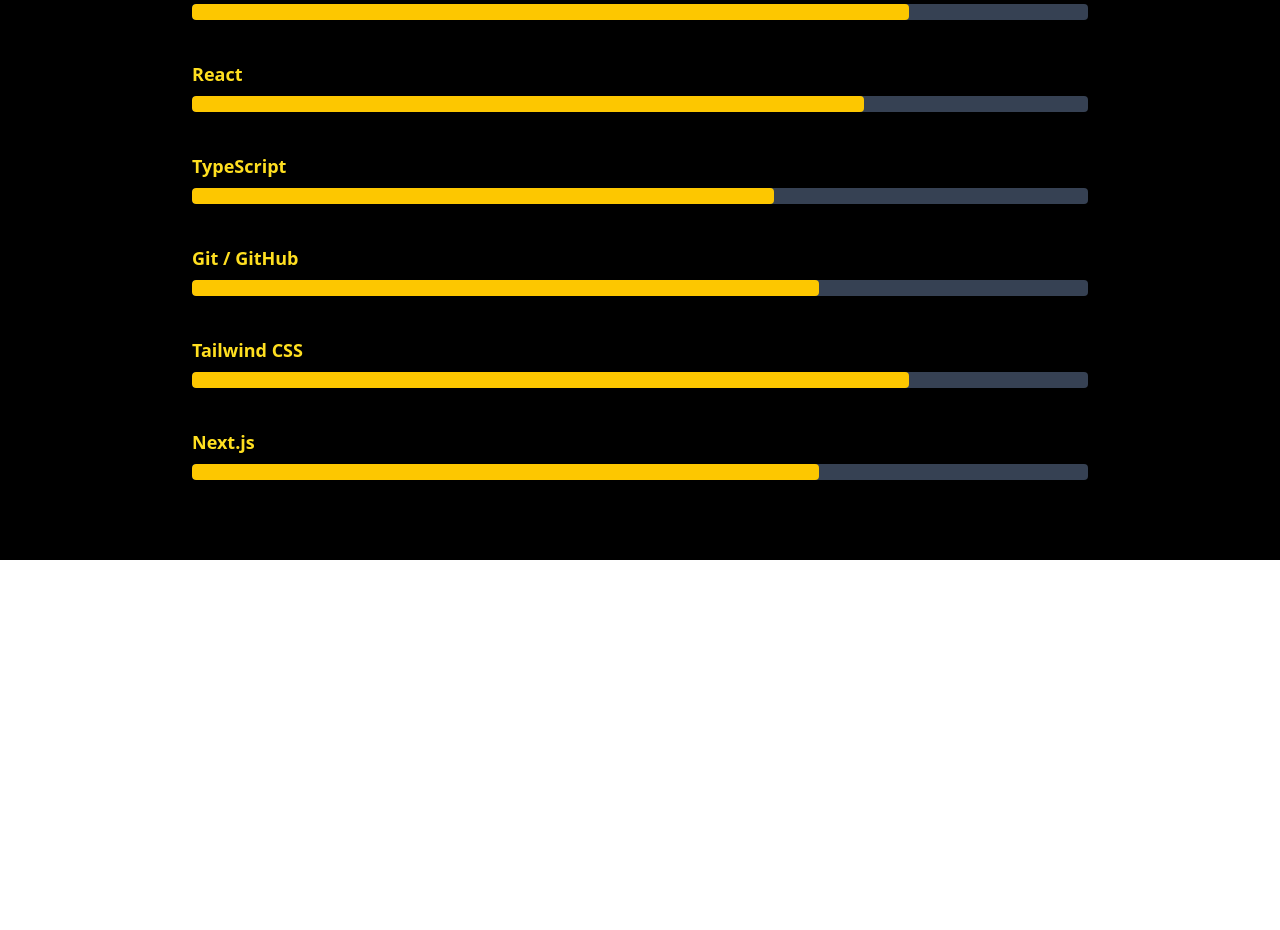
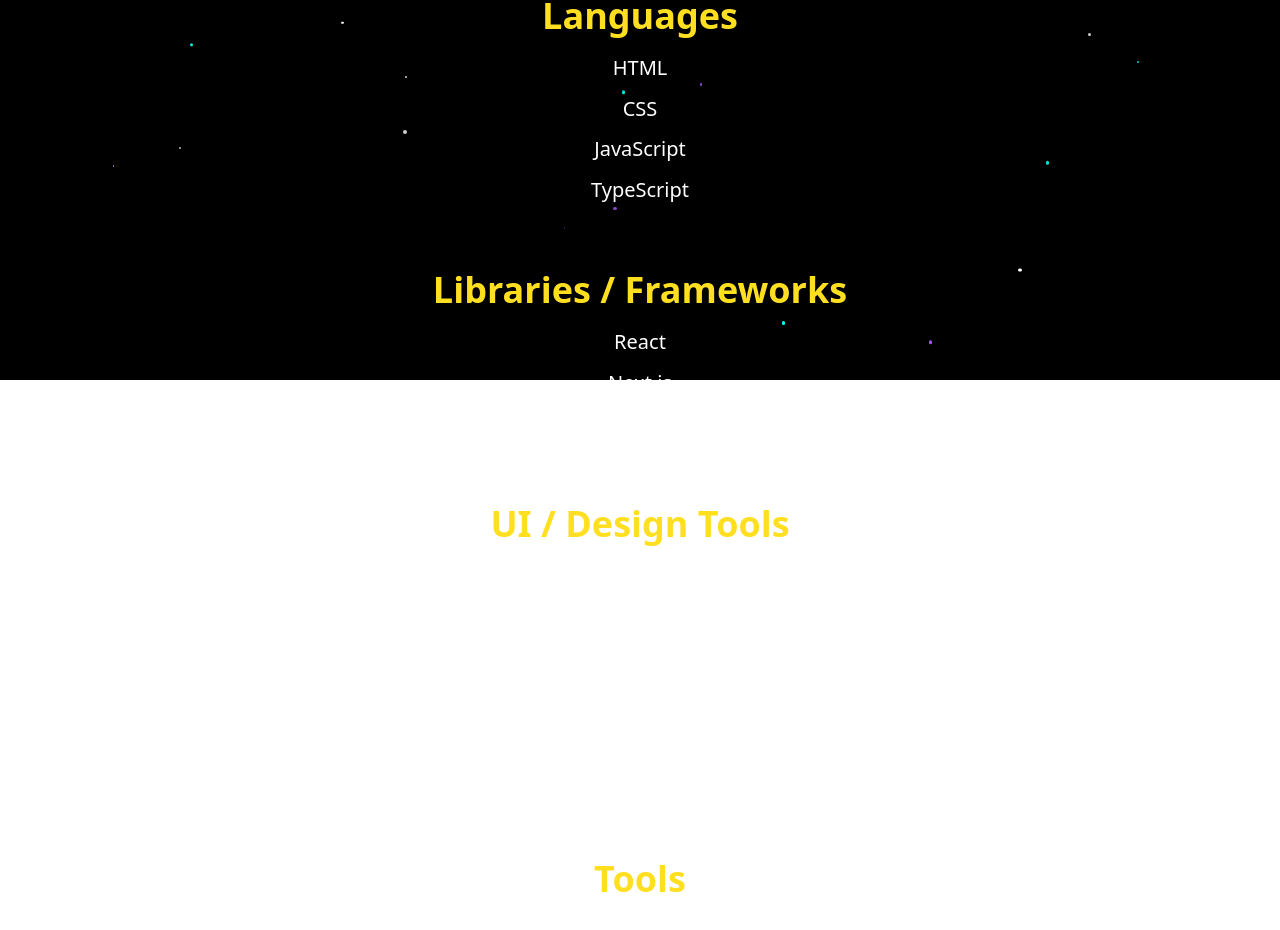
Before and after one commit to Yugo-39/my-portfolio, a Next.js app: page /skills in a window 1280 px wide. Shown: the part 420-1350 px from the top of the page. Before the commit the page ends 980 px from the top, so only its background shows below. Built offline with nearby package versions, Linux system fonts and the light colour scheme.

Commit message:
スキルページ追加

```diff
--- a/src/app/components/Header.tsx
+++ b/src/app/components/Header.tsx
@@ -35,9 +35,12 @@
           >
             About
           </Link>
-          {/* <Link href="/skills" className="hover:underline hover:text-yellow-400">
+          <Link
+            href="/skills"
+            className="px-4 py-2 rounded-xl border border-white/30 bg-white/10 backdrop-blur text-white shadow-lg hover:bg-white/20 transition hover:text-yellow-400"
+          >
             Skills
-          </Link> */}
+          </Link>
           <Link
             href="/works"
             className="px-4 py-2 rounded-xl border border-white/30 bg-white/10 backdrop-blur text-white shadow-lg hover:bg-white/20 transition hover:text-yellow-400"
--- a/src/app/skills/page.tsx
+++ b/src/app/skills/page.tsx
@@ -1,45 +1,63 @@
-// app/skills/page.tsx
 "use client";
 
 import { motion } from "framer-motion";
 
-const skills = [
-  { name: "HTML", level: 90 },
-  { name: "CSS", level: 85 },
-  { name: "JavaScript", level: 80 },
-  { name: "React", level: 75 },
-  { name: "TypeScript", level: 65 },
-  { name: "Git / GitHub", level: 70 },
-  { name: "Tailwind CSS", level: 80 },
-  { name: "Next.js", level: 70 },
-];
-
 export default function SkillPage() {
   return (
-    <div className="min-h-screen bg-black px-6 py-20 text-white">
+    <div className="min-h-screen px-6 py-20 text-white">
       <motion.h2
         initial={{ opacity: 0, y: -40 }}
         animate={{ opacity: 1, y: 0 }}
         transition={{ duration: 0.8 }}
-        className="text-5xl md:text-6xl font-extrabold text-center mb-16 text-transparent bg-clip-text bg-gradient-to-r from-yellow-400 via-orange-400 to-red-500"
+        className="text-7xl md:text-8xl font-extrabold text-center mb-20 text-transparent bg-clip-text bg-gradient-to-r from-yellow-400 via-yellow-300 to-yellow-200 pt-30 pb-10"
       >
         SKILLS
       </motion.h2>
 
-      <div className="max-w-4xl mx-auto space-y-10">
-        {skills.map((skill, i) => (
-          <div key={i}>
-            <p className="mb-2 text-lg font-semibold text-yellow-300">{skill.name}</p>
-            <div className="w-full h-4 bg-gray-700 rounded overflow-hidden">
-              <motion.div
-                className="h-full bg-yellow-400 rounded"
-                initial={{ width: 0 }}
-                animate={{ width: `${skill.level}%` }}
-                transition={{ duration: 1 + i * 0.1 }}
-              />
-            </div>
-          </div>
-        ))}
+      <div className="max-w-3xl mx-auto space-y-16 text-center text-white">
+        {/* 言語 */}
+        <section>
+          <h3 className="text-4xl font-bold text-yellow-300 mb-4">Languages</h3>
+          <ul className="space-y-2 text-xl leading-relaxed">
+            <li>HTML</li>
+            <li>CSS</li>
+            <li>JavaScript</li>
+            <li>TypeScript</li>
+          </ul>
+        </section>
+
+        {/* ライブラリ / フレームワーク */}
+        <section>
+          <h3 className="text-4xl font-bold text-yellow-300 mb-4">
+            Libraries / Frameworks
+          </h3>
+          <ul className="space-y-2 text-xl leading-relaxed">
+            <li>React</li>
+            <li>Next.js</li>
+            <li>Tailwind CSS</li>
+          </ul>
+        </section>
+        {/* UI*/}
+        <section>
+          <h3 className="text-4xl font-bold text-yellow-300 mb-4">
+            UI / Design Tools
+          </h3>
+          <ul className="space-y-2 text-xl leading-relaxed">
+            <li>shadcn/ui</li>
+            <li>Chakra ui</li>
+            <li>Motion</li>
+            <li>Material Design</li>
+            <li>Lucide Icon</li>
+            <li>Figma</li>
+          </ul>
+        </section>
+        {/* ツール */}
+        <section>
+          <h3 className="text-4xl font-bold text-yellow-300 mb-4">Tools</h3>
+          <ul className="space-y-2 text-xl leading-relaxed">
+            <li>Git / GitHub</li>
+          </ul>
+        </section>
       </div>
     </div>
   );
```
